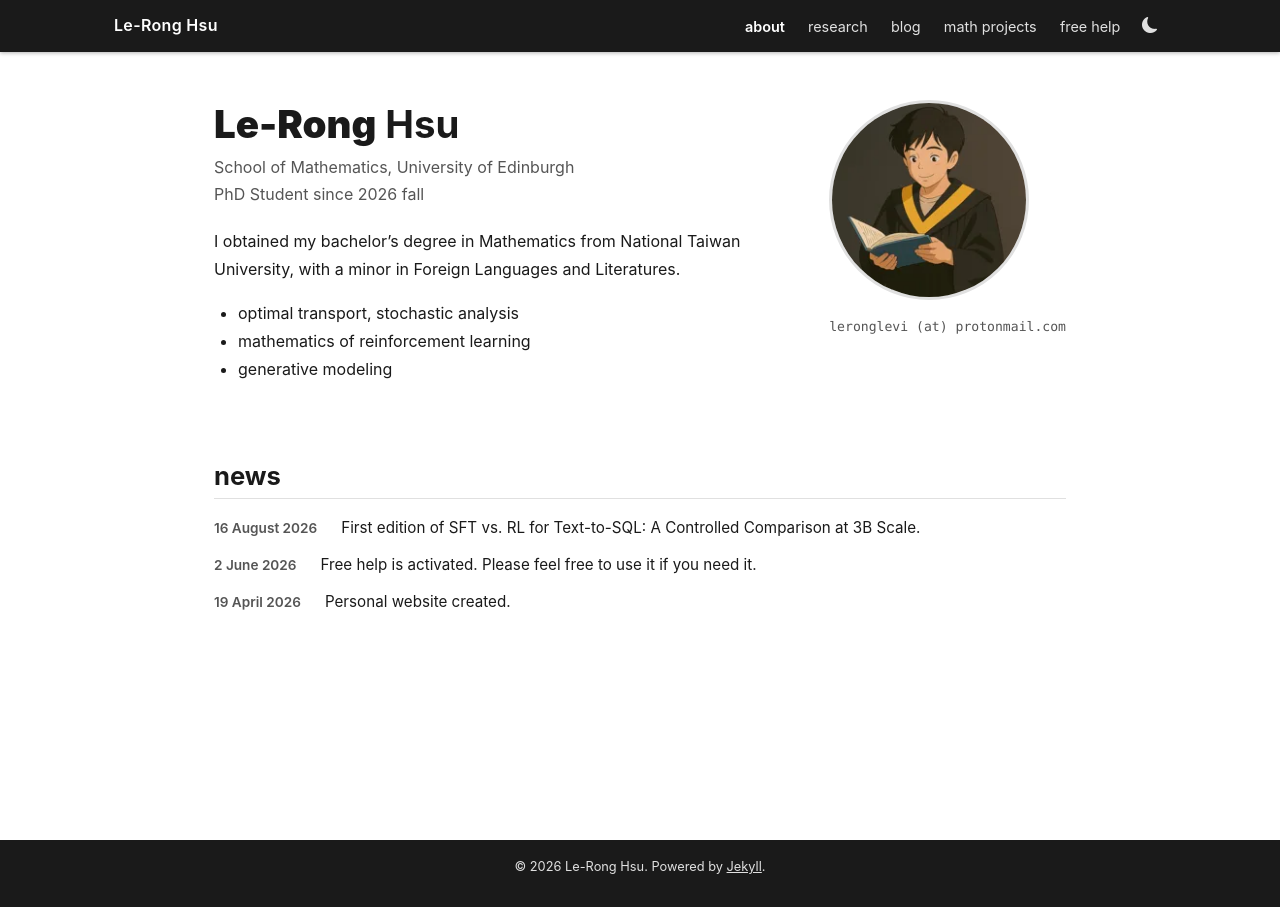
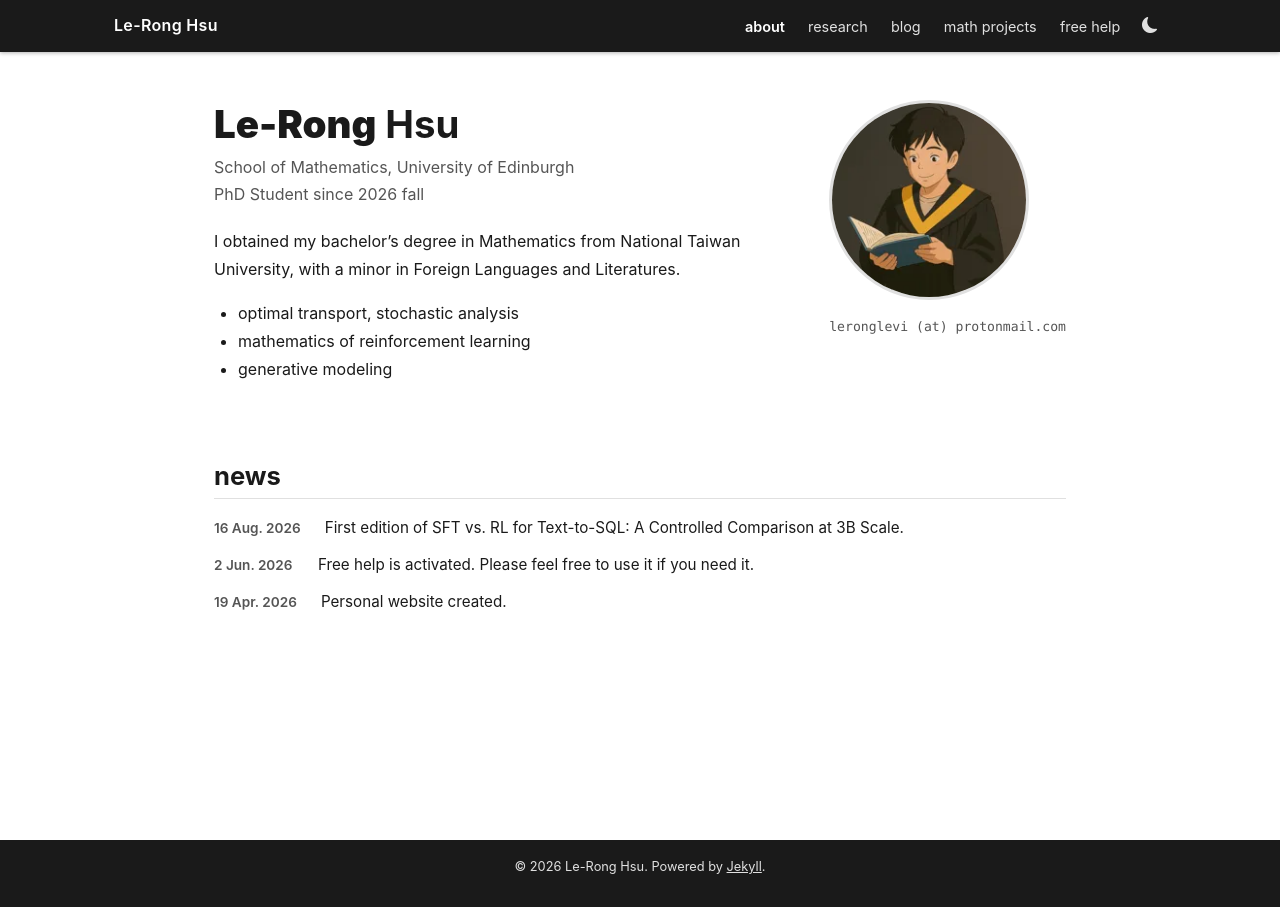
Before and after one commit to levi-hsu/levi-hsu.github.io, a Jekyll site: the page built from _pages/about.md, in a window 1280 px wide. Built offline with Jekyll 4.4.1, drawn with Linux system fonts in a browser that asks for light colours.

Commit message:
20260816-7

```diff
--- a/_data/news.yml
+++ b/_data/news.yml
@@ -1,9 +1,9 @@
 # - date: "25 July 2026"
 #   content: "New manuscript: Flow Matching with von Mises-Fisher Posteriors: An Irreducibility Theorem"
 
-- date: "16 August 2026"
+- date: "16 Aug. 2026"
   content: "First edition of SFT vs. RL for Text-to-SQL: A Controlled Comparison at 3B Scale."
-- date: "2 June 2026"
+- date: "2 Jun. 2026"
   content: "Free help is activated. Please feel free to use it if you need it."
-- date: "19 April 2026"
+- date: "19 Apr. 2026"
   content: "Personal website created."
```
